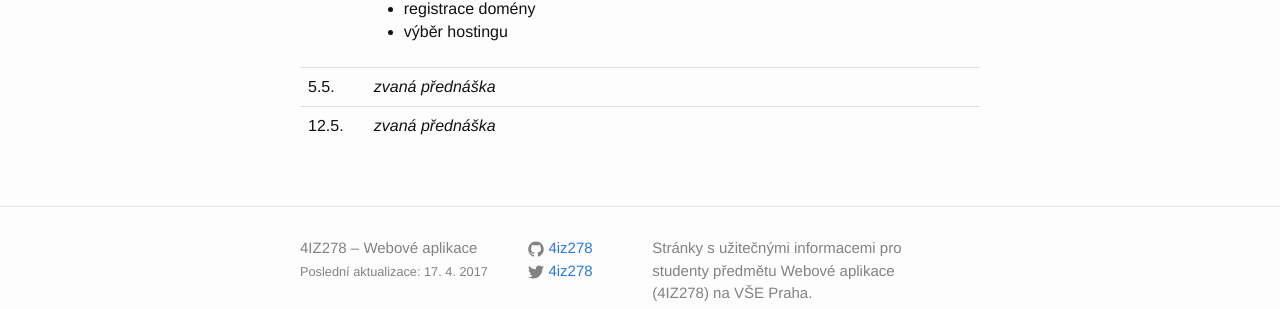
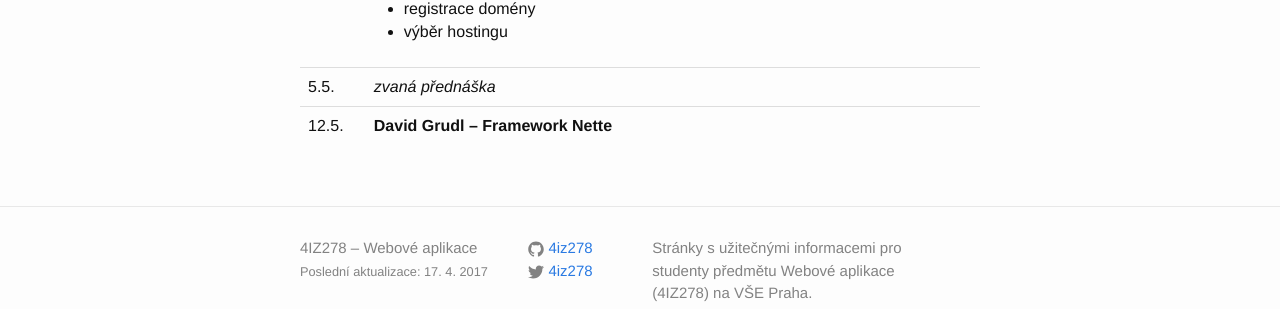
Before and after one commit to 4iz278/4iz278.github.io, a Jekyll site: the page built from prednasky/index.html, in a window 1280 px wide. Shown: the part 1191-1500 px from the top of the page. Built offline with Jekyll 4.4.1, drawn with Linux system fonts in a browser that asks for light colours; nearby versions of some CDN libraries.

Commit message:
Přidána přednáška o Nette

```diff
--- a/prednasky/index.html
+++ b/prednasky/index.html
@@ -104,7 +104,7 @@ title: Přednášky
     </tr>
     <tr>
       <td>12.5.</td>
-      <td><em>zvaná přednáška</em></td>
+      <td><strong>David Grudl – Framework Nette</strong></td>
     </tr>
   </tbody>
 </table>
```
